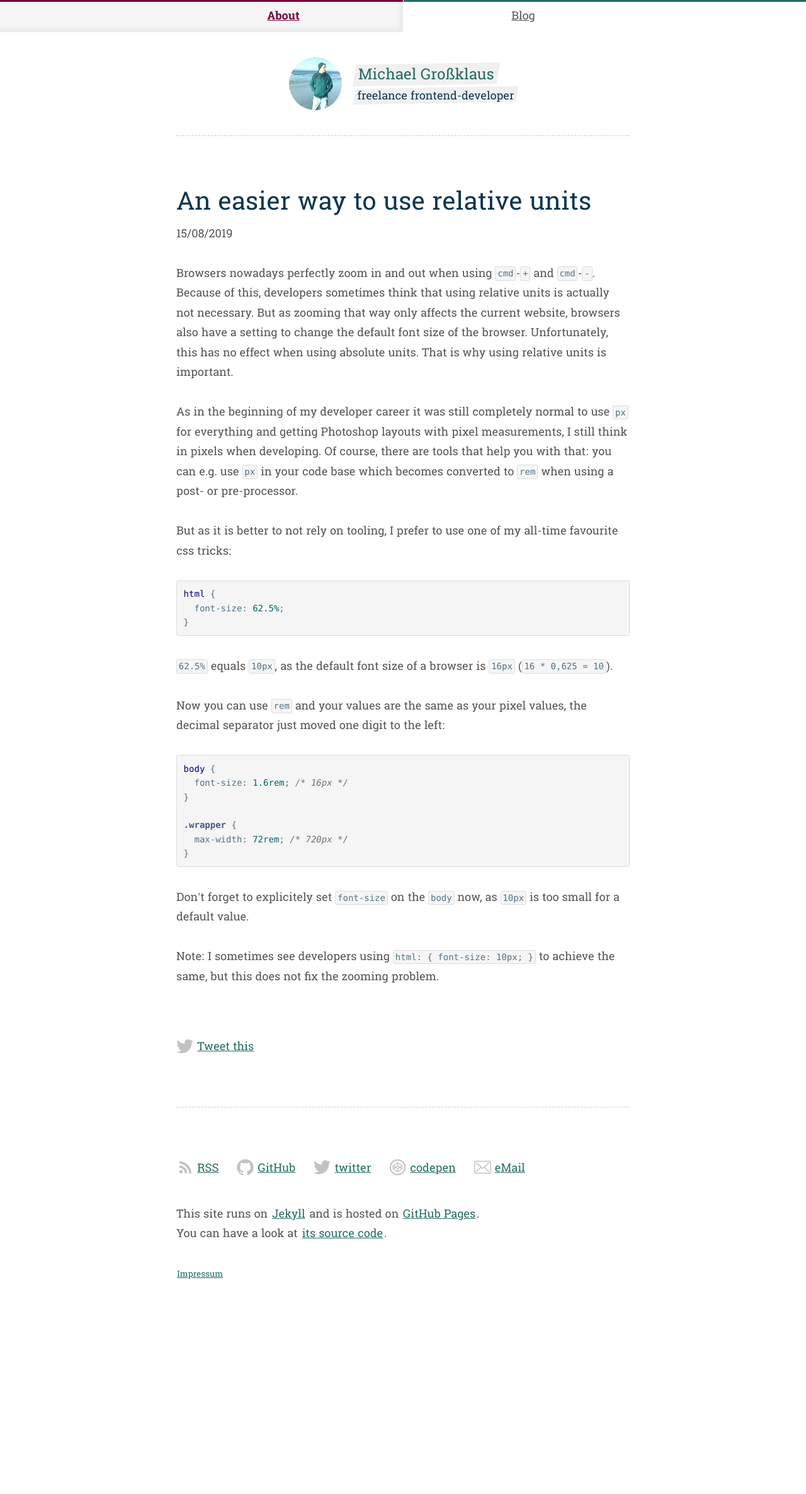
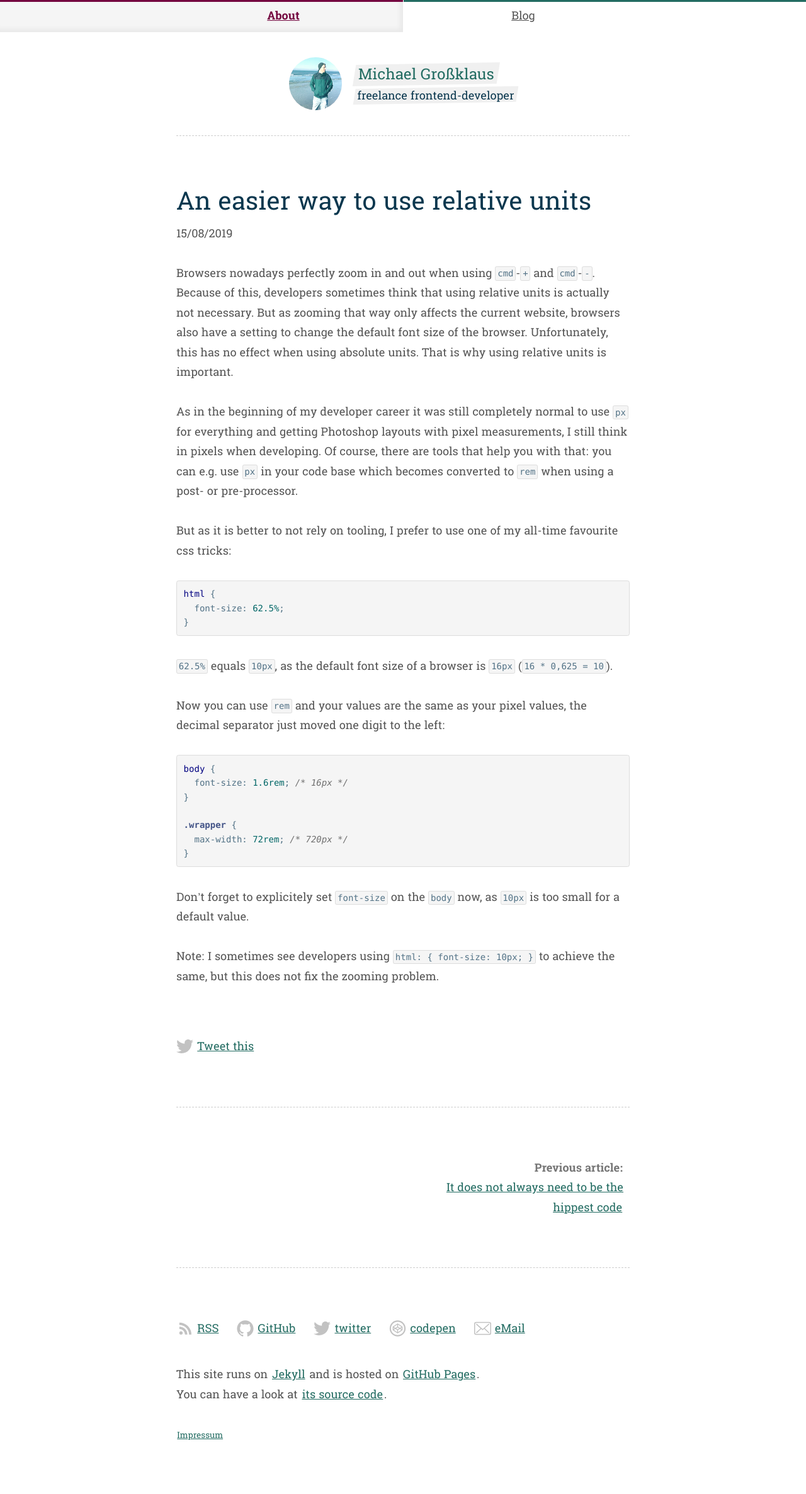
Before and after one commit to mgrsskls/blog, a Jekyll site: the page built from _posts/2019-08-15-an-easier-way-to-use-relative-units.md, in a window 1280 px wide. Shown: the whole page at 63% size. Built offline with Jekyll 4.4.1, drawn with Linux system fonts in a browser that asks for light colours; before the commit the page ends 2118 px from its top, so only the background shows below that.

Commit message:
added pagination in posts

```diff
--- a/_includes/css/blog.css
+++ b/_includes/css/blog.css
@@ -42,3 +42,41 @@
   max-width: 100%;
   width: calc(var(--width) / 10 * 1rem);
 }
+
+.Pagination-label {
+  color: #767676;
+  font-weight: bold;
+}
+
+.Pagination-label::after {
+  content: ":";
+  display: inline;
+}
+
+@media (max-width: 36em) {
+  .Pagination-item:not(:first-child) {
+    margin-top: 1.75em;
+  }
+}
+
+@media (min-width: 36.025em) {
+  .Pagination {
+    display: flex;
+    flex-wrap: wrap;
+  }
+
+  .Pagination-item {
+    box-sizing: border-box;
+    flex: 0 0 50%;
+  }
+
+  .Pagination-item:first-child {
+    padding-right: 1rem;
+  }
+
+  .Pagination-item:last-child {
+    margin-left: auto;
+    padding-left: 1rem;
+    text-align: right;
+  }
+}
--- a/_layouts/post.html
+++ b/_layouts/post.html
@@ -33,7 +33,43 @@
             >
           </li>
         </ul>
+
       </article>
+
+      {% capture the_collection %}{{page.collection}}{% endcapture %}
+      {% if page.collection %}
+        {% assign document = site[the_collection] %}
+      {% endif %}
+      {% for links in document %}
+        {% if links.title == page.title %}
+          {% unless forloop.first %}
+            {% assign nextUrl = next.url %}
+            {% assign nextTitle = next.title %}
+          {% endunless %}
+          {% unless forloop.last %}
+            {% assign prev = document[forloop.index] %}
+            {% assign prevUrl = prev.url %}
+            {% assign prevTitle = prev.title %}
+          {% endunless %}
+        {% endif %}
+        {% assign next = links %}
+      {% endfor %}
+
+      <dl class="Pagination Section">
+        {% if nextUrl %}
+          <div class="Pagination-item">
+            <dt class="Pagination-label">Next article</dt>
+            <dd><a rel="next" href="{{nextUrl}}">{{nextTitle}}</a></dd>
+          </div>
+        {% endif %}
+        {% if prevUrl %}
+          <div class="Pagination-item">
+            <dt class="Pagination-label">Previous article</dt>
+            <dd><a rel="prev" href="{{prevUrl}}">{{prevTitle}}</a></dd>
+          </div>
+        {% endif %}
+      </dl>
+
       {% include footer.html %}
     </main>
   </body>
```
